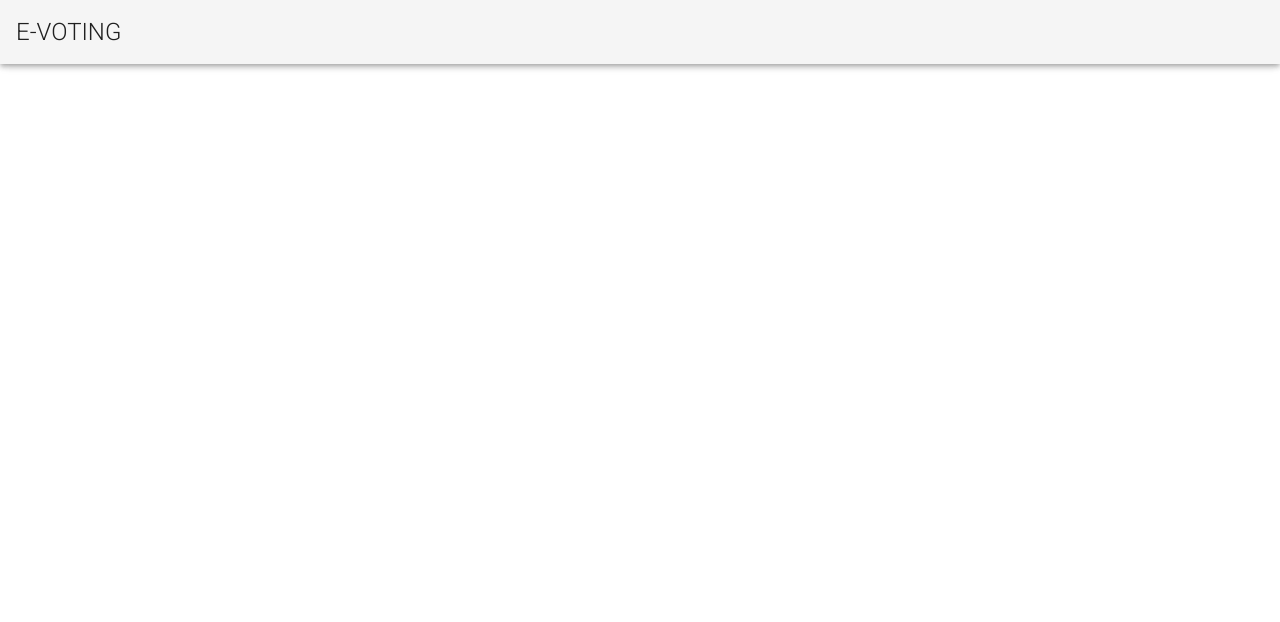
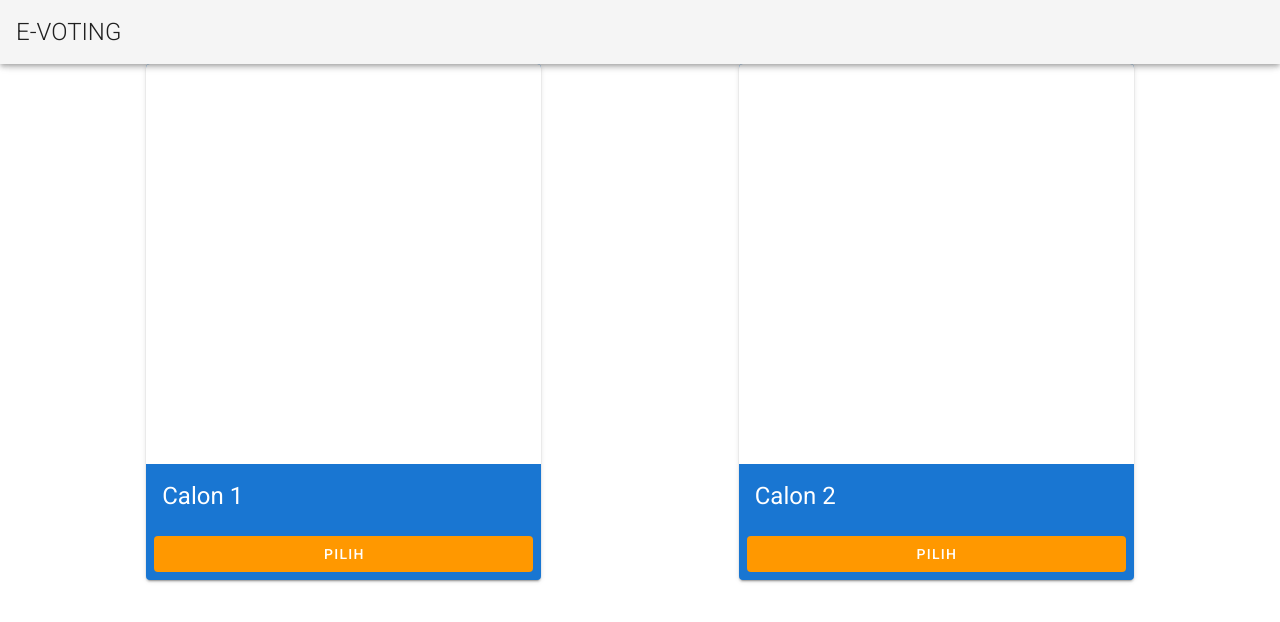
Before and after one commit to ahmadfajarprasetiyo/e-voting-frontend, a Vue app: page /vote in a window 1280 px wide. Shown: the top 622 px of the page. Built offline with nearby package versions, Linux system fonts and the light colour scheme.

Commit message:
make vote page

```diff
--- a/src/router.js
+++ b/src/router.js
@@ -1,6 +1,7 @@
 import Vue from 'vue'
 import Router from 'vue-router'
 import Home from './views/Home.vue'
+import Vote from './views/Vote.vue'
 
 Vue.use(Router)
 
@@ -14,6 +15,12 @@ export default new Router({
       component: Home
     },
     {
+      path: '/vote',
+      name: 'vote',
+      component: Vote
+    },
+
+    {
       path: '/about',
       name: 'about',
       // route level code-splitting
--- a/src/views/Home.vue
+++ b/src/views/Home.vue
@@ -27,7 +27,7 @@
           </v-card-title>
           <v-card-actions>
             <v-spacer></v-spacer>
-            <v-btn fab drak small color="orange" class="mr-5"@click="dialog = true">
+            <v-btn fab drak small color="orange" class="mr-5" @click="dialog = true">
               <v-icon dark>info</v-icon>
             </v-btn>
             <v-btn depressed color="orange" class="mr-5">Submit</v-btn>
--- /dev/null
+++ b/src/views/Vote.vue
@@ -0,0 +1,51 @@
+<template>
+  <v-container>
+    <v-layout row wrap>
+      <v-flex xs4 offset-xs1>
+        <v-card dark color="primary">
+          <v-img
+            :src="myImage"
+            height="400px"
+            style="background:white;"
+            >
+          </v-img>
+          <v-card-title dark >
+            <div class="headline">Calon 1</div>
+          </v-card-title>
+          <v-card-actions>
+            <v-btn depressed block color="orange" class="mr-5">Pilih</v-btn>
+          </v-card-actions>
+        </v-card>
+      </v-flex>
+      <v-flex xs4 offset-xs2>
+        <v-card dark color="primary">
+          <v-img
+            :src="myImage"
+            height="400px"
+            style="background:white;"
+            >
+          </v-img>
+          <v-card-title dark >
+            <div class="headline">Calon 2</div>
+          </v-card-title>
+          <v-card-actions>
+            <v-btn depressed block color="orange" class="mr-5">Pilih</v-btn>
+          </v-card-actions>
+        </v-card>
+
+      </v-flex>
+
+    </v-layout>
+  </v-container>
+</template>
+
+<script>
+
+export default {
+  data () {
+    return {
+      myImage: require('@/assets/user.png')
+    }
+  }
+}
+</script>
```
Also changed, not shown: src/assets/user.png (added).
